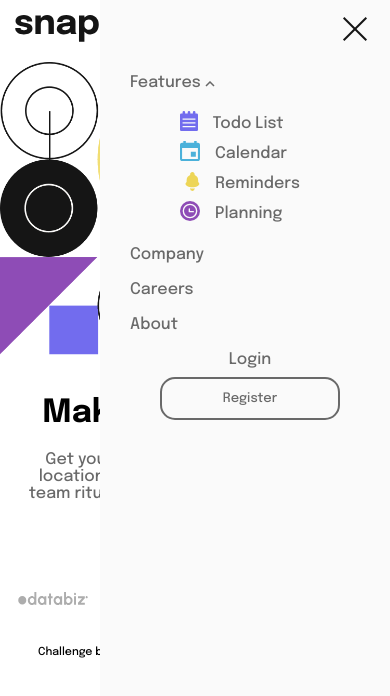
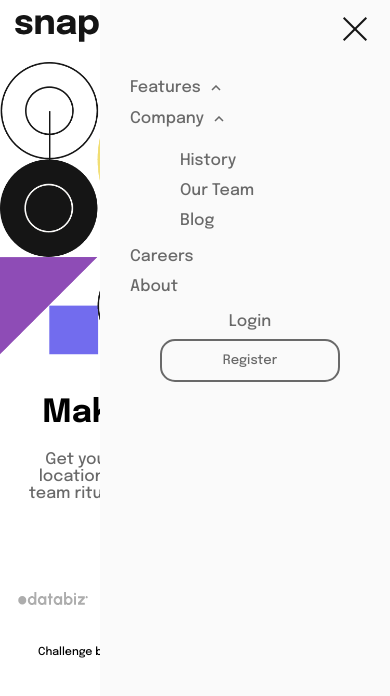
Before and after one commit to Boya015/intro-section-with-dropdown-navigation-main, a plain HTML site: page index.html in a window 390 px wide. Both pictures are taken after a click on the element 354 px from the left and 31 px from the top of the page. Shown: the top 696 px of the page. Drawn offline with Linux system fonts and the light colour scheme.

Commit message:
Add files via upload

```diff
--- a/index.html
+++ b/index.html
@@ -59,8 +59,21 @@
 
 
 
+       <div class="toggle-section_2">
+        <a href="#" class="toggle-arrow_2" >Company
+       <svg width="10" height="6" xmlns="http://www.w3.org/2000/svg" class="toggle-icon">
+        <path stroke="#686868" stroke-width="1.5" fill="none" d="m1 5 4-4 4 4"/>
+       </svg>
+      </a>
+      <ul class="toggle-content_2">
+      <li class="History_li">History</li>
+      <li class="Team_li">Our Team</li>
+      <li class="Blog_li">Blog</li>
+    </ul>
+       </div>
 
-      <a href="#">Company</a>
+
+
       <a href="#">Careers</a>
       <a href="#">About</a>
       <div class="login-register">
--- a/script.js
+++ b/script.js
@@ -1,56 +1,66 @@
-document.addEventListener("DOMContentLoaded", function() {
+document.addEventListener("DOMContentLoaded", function () {
+  // Toggle function to handle showing/hiding elements
+  function toggleElement(element, isCollapsed) {
+    element.classList.toggle("show");
+    // Add this line to override the display property
+    element.style.display = element.classList.contains("show") ? "block" : "none";
+    return !isCollapsed;
+  }
+
+  // Toggle arrow function to change the arrow icon
+  function toggleArrowIcon(isCollapsed, toggleIcon) {
+    if (isCollapsed) {
+      toggleIcon.innerHTML = `
+        <svg width="10" height="6" xmlns="http://www.w3.org/2000/svg">
+          <path stroke="#686868" stroke-width="1.5" fill="none" d="m1 1 4 4 4-4"/>
+        </svg>
+      `;
+    } else {
+      toggleIcon.innerHTML = `
+        <svg width="10" height="6" xmlns="http://www.w3.org/2000/svg">
+          <path stroke="#686868" stroke-width="1.5" fill="none" d="m1 5 4-4 4 4"/>
+        </svg>
+      `;
+    }
+  }
+
   // Get references to the menu elements
   const menuToggle = document.getElementById("menu-toggle");
   const menuLinks = document.querySelector(".menu-links");
   const closingMenuIcon = menuToggle.querySelector(".Closing_Menu");
 
-    let isClosingMenuVisible = false; // Initialize the state variable as false (hidden)
+  let isClosingMenuVisible = false;
 
   // Add a click event listener to the menu-toggle button
   menuToggle.addEventListener("click", () => {
-      // Toggle the "show" class on the menu-links
-      menuLinks.classList.toggle("show");
-
-      // Toggle the visibility of the Closing_Menu based on the state variable
-      if (isClosingMenuVisible) {
-        closingMenuIcon.style.display = "none"; // Hide the Closing_Menu
-      } else {
-        closingMenuIcon.style.display = "block"; // Show the Closing_Menu
-      }
-
-      // Update the state variable
-      isClosingMenuVisible = !isClosingMenuVisible;
+    isClosingMenuVisible = toggleElement(menuLinks, isClosingMenuVisible);
+    closingMenuIcon.style.display = isClosingMenuVisible ? "block" : "none";
   });
 
-    // Add a click event listener to the toggle-arrow for the toggle section
+  // Get references to the toggle section elements (existing)
   const toggleSection = document.querySelector('.toggle-section');
   const toggleArrow = toggleSection.querySelector('.toggle-arrow');
   const toggleIcon = toggleArrow ? toggleArrow.querySelector('.toggle-icon') : null;
   const toggleContent = toggleSection.querySelector('.toggle-content');
 
-    let isCollapsed = false; // Initialize the state variable as false (expanded)
+  let isCollapsed = true;
 
+  // Add a click event listener to the toggle-arrow (existing)
   toggleArrow.addEventListener('click', () => {
-      toggleContent.classList.toggle('show');
+    isCollapsed = toggleElement(toggleContent, isCollapsed);
+    toggleArrowIcon(isCollapsed, toggleIcon);
+  });
 
-      // Toggle the arrow icon
-      if (isCollapsed) {
-        // Show the up arrow
-        toggleIcon.innerHTML = `
-          <svg width="10" height="6" xmlns="http://www.w3.org/2000/svg">
-            <path stroke="#686868" stroke-width="1.5" fill="none" d="m1 5 4-4 4 4"/>
-          </svg>
-        `;
-      } else {
-        // Show the down arrow
-        toggleIcon.innerHTML = `
-          <svg width="10" height="6" xmlns="http://www.w3.org/2000/svg">
-            <path stroke="#686868" stroke-width="1.5" fill="none" d="m1 1 4 4 4-4"/>
-          </svg>
-        `;
-      }
+  // Get references to the toggle section elements for toggle-section_2 (new)
+  const toggleSection2 = document.querySelector('.toggle-section_2');
+  const toggleArrow2 = toggleSection2.querySelector('.toggle-icon'); // Use .toggle-icon directly since it's an SVG
+  const toggleContent2 = toggleSection2.querySelector('.toggle-content_2');
 
-      // Update the state variable
-      isCollapsed = !isCollapsed;
+  let isCollapsed2 = true;
+
+  // Add a click event listener to the toggle-icon for toggle-section_2 (new)
+  toggleArrow2.addEventListener('click', () => {
+    isCollapsed2 = toggleElement(toggleContent2, isCollapsed2);
+    toggleArrowIcon(isCollapsed2, toggleArrow2);
   });
 });
--- a/styles.css
+++ b/styles.css
@@ -130,6 +130,10 @@ html:focus-within {
 
   }
 
+  .toggle-icon {
+    margin: 10px;
+  }
+
   li {
     display: flex;
     gap: 15px;
@@ -147,6 +151,12 @@ html:focus-within {
     margin-left: 15px;
   }
 
+  .History_li, .Team_li,
+  .Blog_li {
+    margin: 10px;
+    color: hsl(0, 0%, 41%);
+  }
+
     main {
       display: flex;
       flex-direction: column;
@@ -154,12 +164,14 @@ html:focus-within {
 
     .toggle-content {
       list-style: none;
+      display: none;
     }
 
     .menu-links a {
       text-decoration: none;
       color: hsl(0, 0%, 41%);
       margin: 5px 0;
+      display: flex;
   }
 
 
```
Lines whose indentation alone changed are shown as unchanged.
